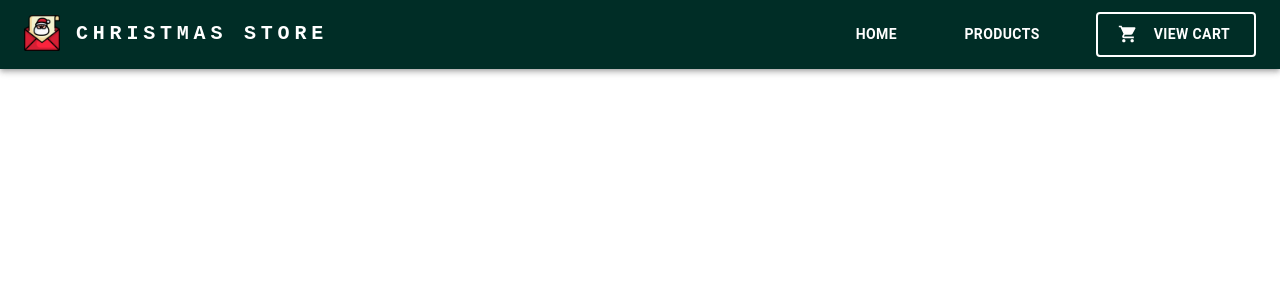
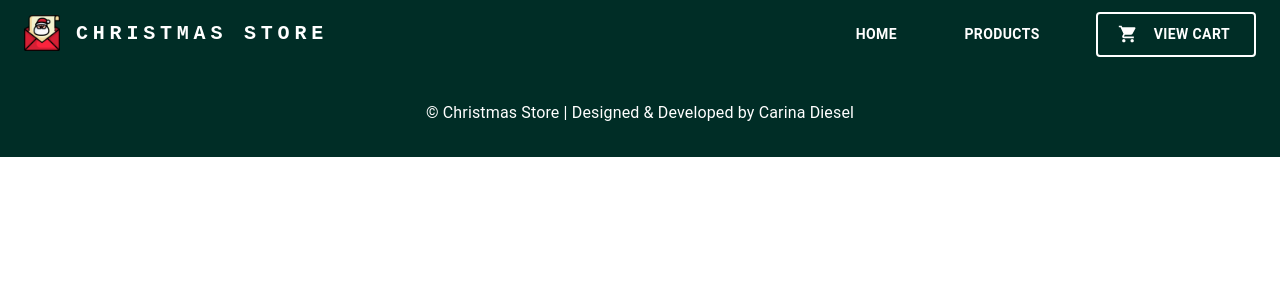
Before and after one commit to carinadiesel-dev/fakestore-react-ts, a React (Vite) app: page / in a window 1280 px wide. Shown: the top 300 px of the page. Built offline with nearby package versions, Linux system fonts and the light colour scheme.

Commit message:
Added layout component #5

```diff
--- a/src/App.tsx
+++ b/src/App.tsx
@@ -1,12 +1,13 @@
-import { Routes } from "react-router-dom";
+import { Route, Routes } from "react-router-dom";
 import "./App.css";
-import NavBar from "./components/Navigation/index.tsx";
+import Layout from "./components/Layout/index.tsx";
 
 function App() {
   return (
     <>
-      <NavBar />
-      <Routes>{/* Add routes */}</Routes>
+      <Routes>
+        <Route index element={<Layout />} />
+      </Routes>
     </>
   );
 }
--- a/src/components/Footer/index.tsx
+++ b/src/components/Footer/index.tsx
@@ -1,16 +1,18 @@
-import { Box, Typography } from "@mui/material";
+import { Box, Typography, useTheme } from "@mui/material";
 
 const Footer = () => {
+  const theme = useTheme();
   return (
     <Box
       sx={{
         display: "flex",
         alignItems: "center",
         justifyContent: "center",
+        backgroundColor: theme.palette.primary.main,
         py: 4,
       }}
     >
-      <Typography variant="body1">
+      <Typography variant="body1" color="white">
         &copy; Christmas Store | Designed & Developed by Carina Diesel
       </Typography>
     </Box>
--- /dev/null
+++ b/src/components/Layout/index.tsx
@@ -0,0 +1,15 @@
+import { Outlet } from "react-router-dom";
+import Footer from "../Footer";
+import NavBar from "../Navigation";
+
+export default function Layout() {
+  return (
+    <>
+      <NavBar />
+      <>
+        <Outlet />
+      </>
+      <Footer />
+    </>
+  );
+}
```
